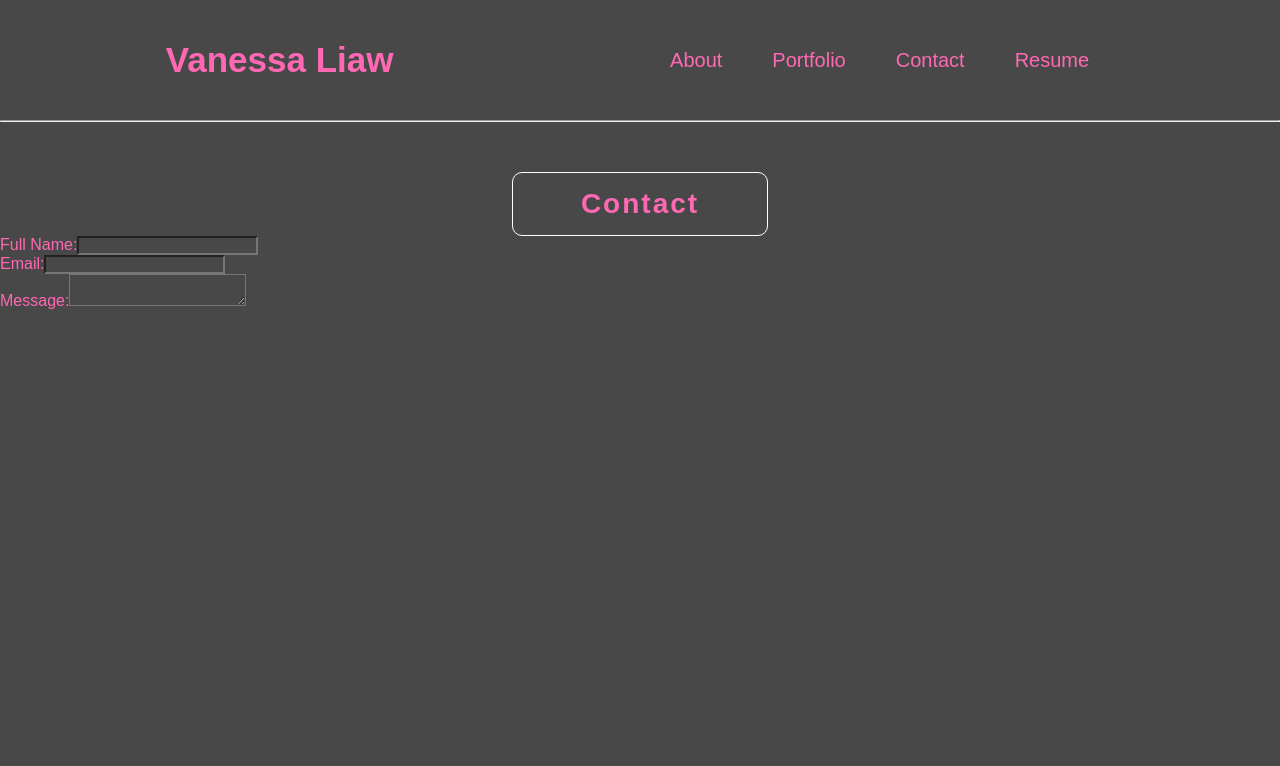
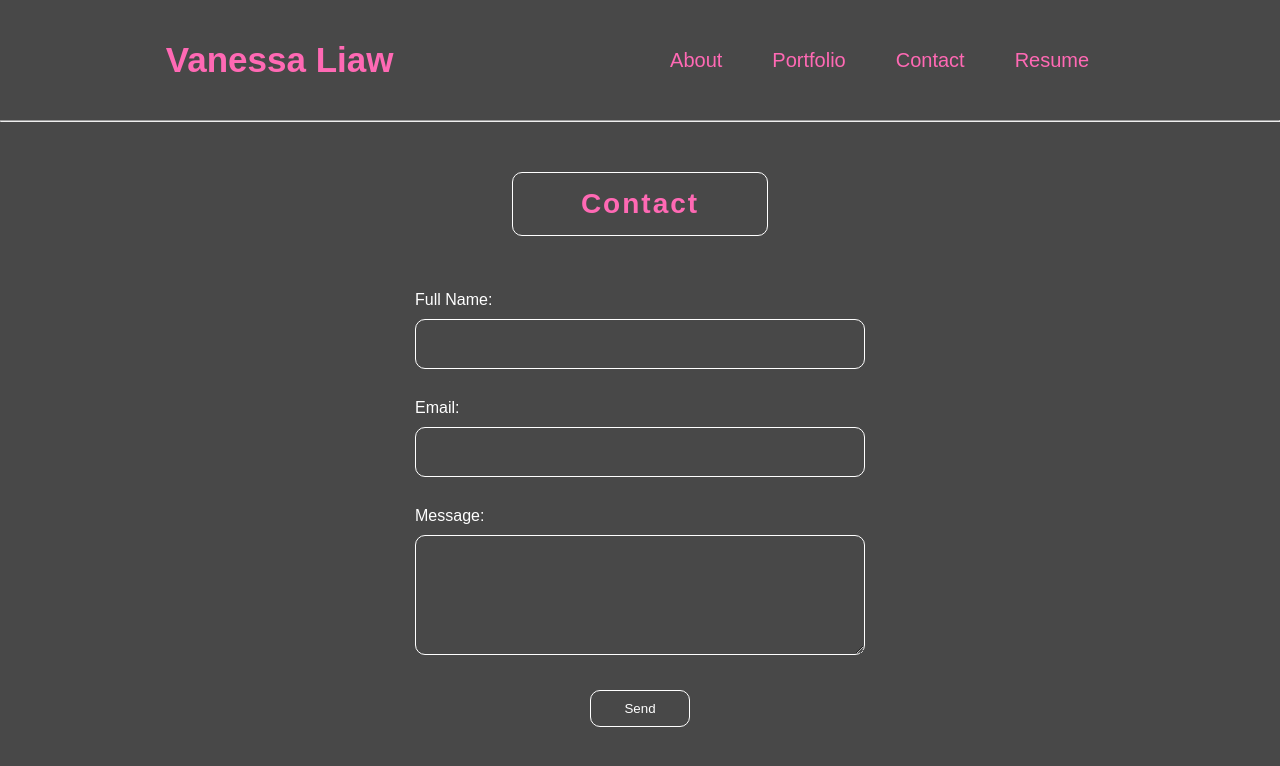
Before and after one commit to VanessaLiaw021/react-portoflio, a React (Create React App) app: page / in a window 1280 px wide. Shown: the top 766 px of the page. Built offline with nearby package versions, Linux system fonts and the light colour scheme.

Commit message:
added a contact form and style it, in the Contact.js

```diff
--- a/src/App.css
+++ b/src/App.css
@@ -35,7 +35,7 @@
 }
 /* End Navbar Section */
 
-/* Start About Me Section */
+/* Start About Me Component */
 .main {
     margin-top: 50px;
 }
@@ -84,4 +84,56 @@
     height: 400px;
     margin-right: 50px;
 }
-/* End About Me Section */
+/* End About Me Component */
+
+/* Start Contact Component */
+form {
+    display: flex;
+    flex-direction: column;
+    justify-content: center;
+    align-items: center;
+    margin-top: 40px;
+}
+
+.form-group {
+    display: flex;
+    flex-direction: column;
+    margin: 15px 0;
+}
+
+label {
+    color: white;
+    margin-bottom: 10px;
+}
+
+input {
+    width: 450px;
+    border: 1px solid white;
+    height: 50px;
+    padding-left: 20px;
+    color: white;
+    font-size: 15px;
+    border-radius: 10px;
+}
+
+textarea {
+    width: 450px;
+    height: 120px;
+    border: 1px solid white;
+    border-radius: 10px;
+}
+
+button {
+    width: 100px;
+    padding: 10px;
+    border: 1px solid white;
+    color: white;
+    margin-top: 20px;
+    border-radius: 10px;
+    cursor: pointer;
+}
+
+button:hover {
+    color: #FF69B4;
+}
+/* End Contact Component */
--- a/src/components/Contact.js
+++ b/src/components/Contact.js
@@ -20,6 +20,7 @@ const Contact = () => {
                 <label>Message:</label>
                 <textarea></textarea>
             </div>
+            <button>Send</button>
        </form>
     </div>
   )
```
